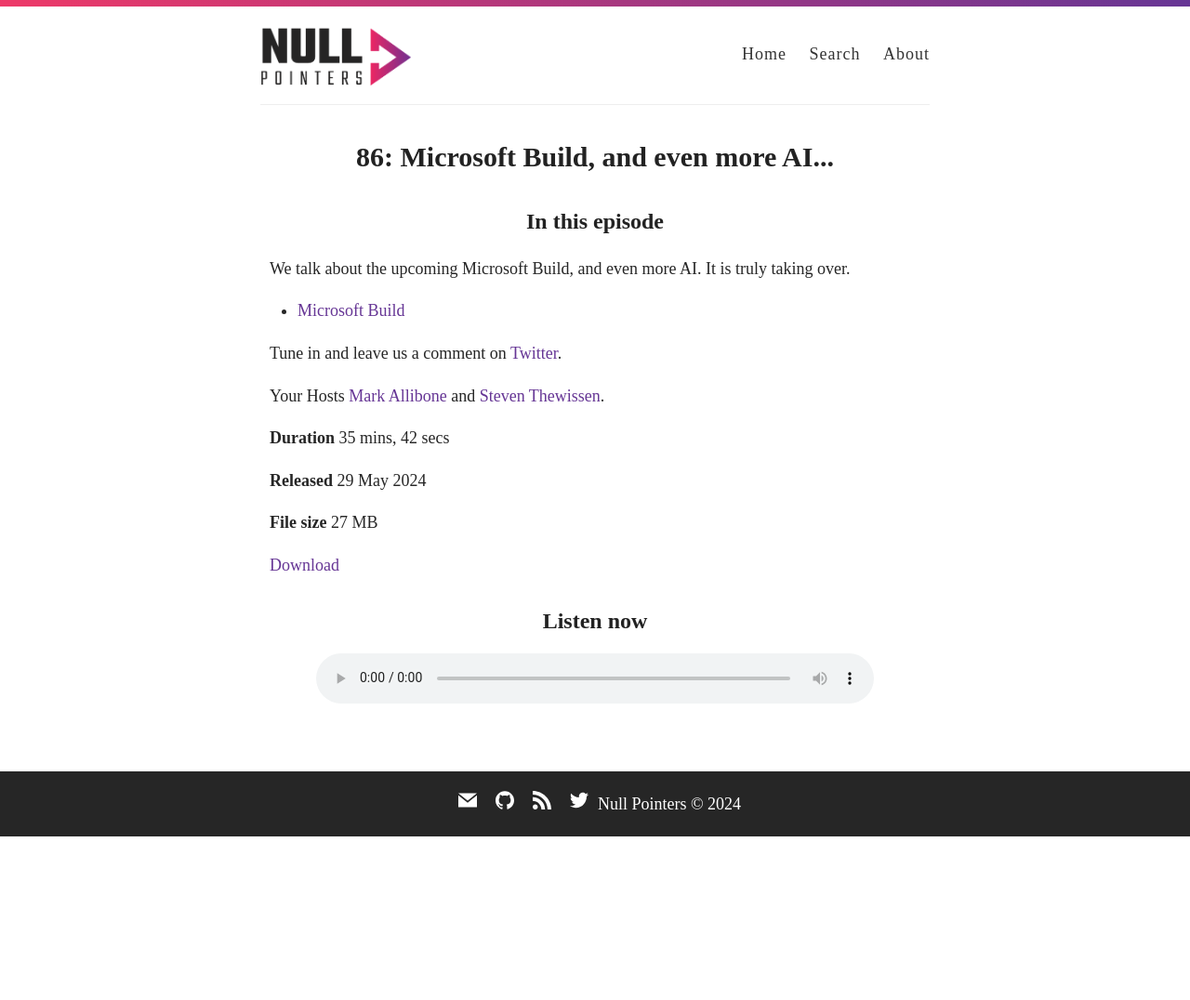
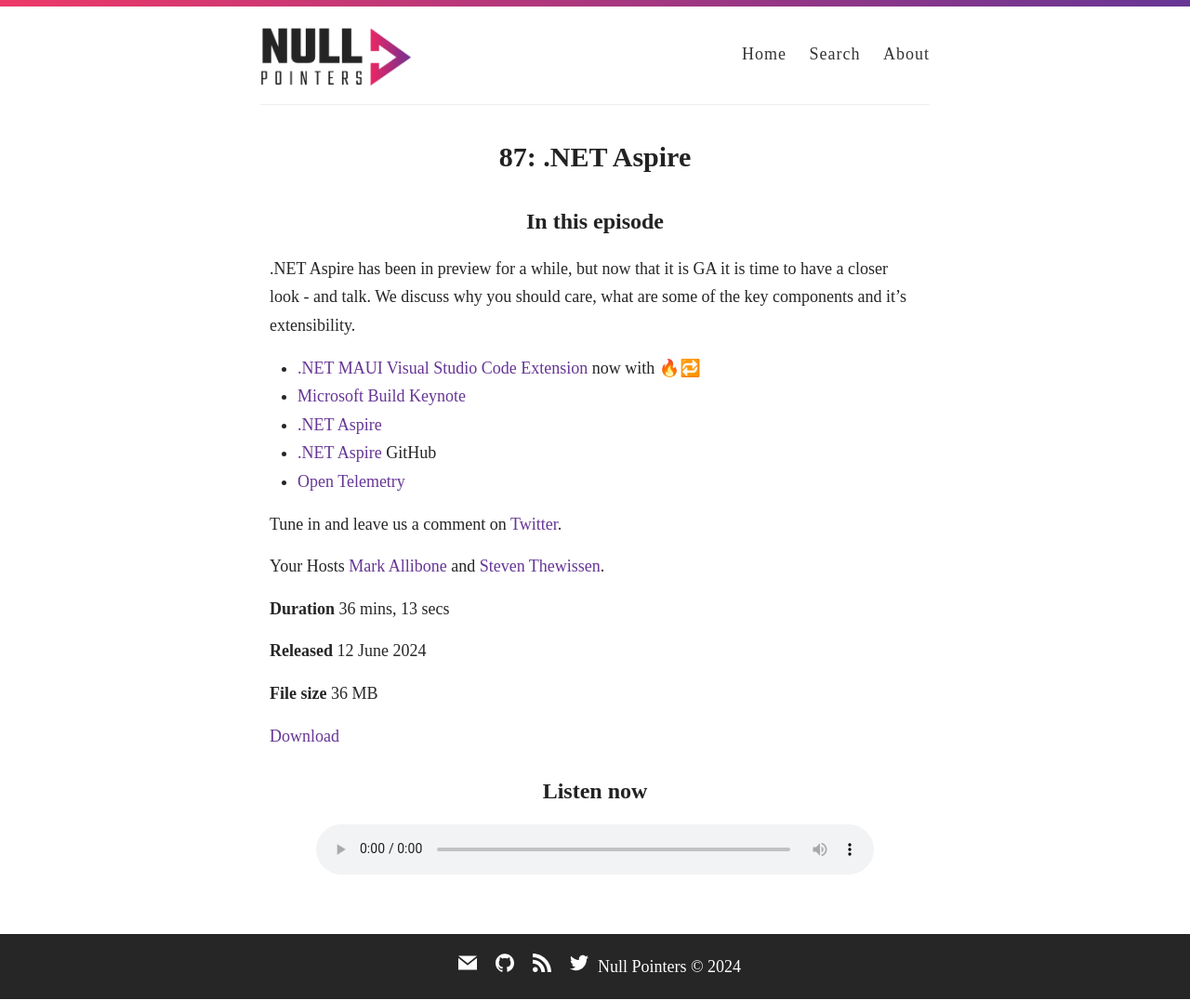
Before and after one commit to nullpointersio/website, a Jekyll site: the page built from _posts/2024-05-29-86.md, in a window 1280 px wide. Shown: the whole page at 93% size. Built offline with Jekyll 4.4.1, drawn with Linux system fonts in a browser that asks for light colours; some web fonts are replaced; before the commit the page ends 901 px from its top, so only the background shows below that.

Commit message:
Finish up episode 86

```diff
--- a/_posts/2024-05-29-86.md
+++ b/_posts/2024-05-29-86.md
@@ -1,19 +1,19 @@
 ---
 layout:         episode
-date: 			2024-05-29 00:00:00
+date: 			2024-06-12 00:00:00
 
-title: 			"86: Microsoft Build, and even more AI..."
+title: 			"87: .NET Aspire"
 url:        	"86"
-subtitle: 		"Microsoft Build, and even more AI..."
-summary: 		"We talk about the upcoming Microsoft Build, and even more AI. It is truly taking over."
+subtitle: 		"Aspiring to greater things"
+summary: 		".NET Aspire has been in preview for a while, but now that it is GA it is time to have a closer look - and talk. We discuss why you should care, what are some of the key components and it's extensibility."
 
-description: 	"We talk about the upcoming Microsoft Build, and even more AI. It is truly taking over."
+description: 	".NET Aspire has been in preview for a while, but now that it is GA it is time to have a closer look - and talk. We discuss why you should care, what are some of the key components and it's extensibility."
 
 type:			full # "trailer" or "full"
-duration: 		"35:42" # audio length in min
-length: 		"29200638" # filesize in byte
+duration: 		"36:13" # audio length in min
+length: 		"38363413" # filesize in byte
 
-file: 			"https://nullpointers.blob.core.windows.net/episodes/20240529_BuildAIGardening.mp3"
+file: 			"https://nullpointers.blob.core.windows.net/episodes/20240612_Aspire.mp3"
 file_type: 		"audio/mp3" # audio/x-m4a, audio/mp3, audio/mpeg, video/quicktime, video/mp4, video/x-m4v, application/pdf, and document/x-epub
 
 explicit: 		"no" # other option is yes
@@ -23,7 +23,11 @@
 
 {{page.description}}
 
-* [Microsoft Build](https://build.microsoft.com/)
+* [.NET MAUI Visual Studio Code Extension](https://marketplace.visualstudio.com/items?itemName=ms-dotnettools.dotnet-maui) now with 🔥🔁
+* [Microsoft Build Keynote](https://youtu.be/8OviTSFqucI?si=M82h-GrAMg3AHJDg)
+* [.NET Aspire](https://learn.microsoft.com/en-us/dotnet/aspire/get-started/aspire-overview?wt.mc_id=DT-MVP-5002881)
+* [.NET Aspire](https://github.com/dotnet/aspire) GitHub
+* [Open Telemetry](https://learn.microsoft.com/en-us/dotnet/core/diagnostics/observability-with-otel)
 
 Tune in and leave us a comment on [Twitter](https://twitter.com/nullpointersio).
 
```
